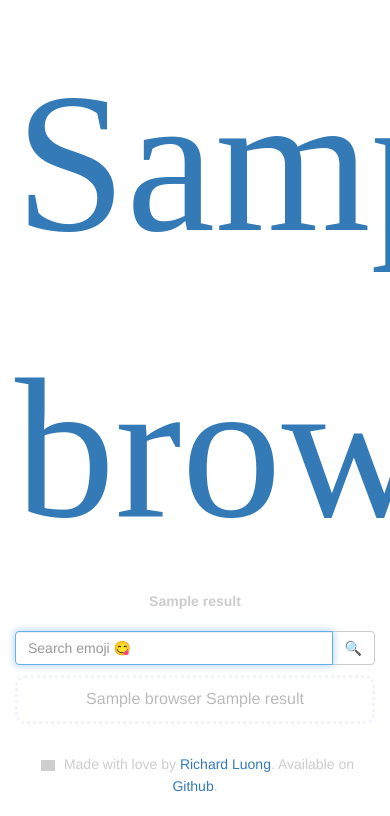
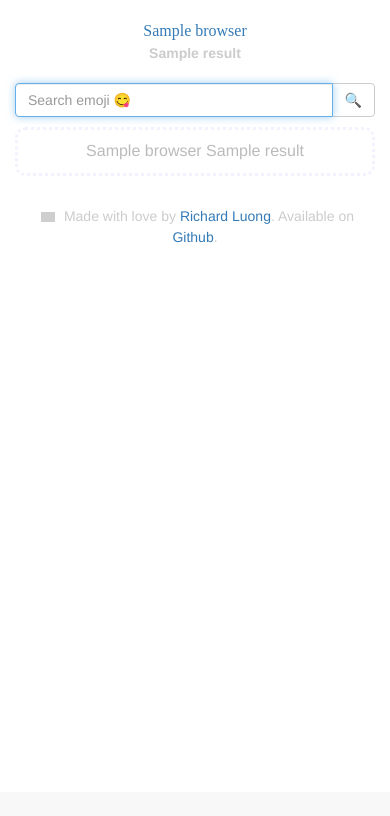
Before and after one commit to richardluong/theamazingemojisearcher, a Flask app: template submission/templates/index.html in a window 390 px wide; the page is wider, and only the part inside the window is pictured. Shown: the part 52-868 px from the top of that part. After the commit the page ends 295 px from the top of that part, so only its background shows below. Run offline with Flask 2, Linux system fonts and the light colour scheme; the template is opened without the code that fills it: most values are stand-ins (such as "Sample title", 1, 10 or a date in 2020); some libraries are stand-ins or nearby versions; grey boxes are pictures that could not be loaded.

Commit message:
mod style

```diff
--- a/submission/static/style.css
+++ b/submission/static/style.css
@@ -34,7 +34,7 @@ footer {
 @media (max-width: 768px) {
 
   .index-emoji {
-    /*font-size: 16px;*/
+    font-size: 16px;
   }
 
   .start-index-emoji {
```
